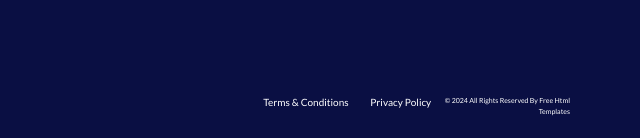
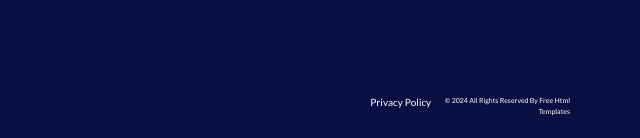
Before and after one commit to nathenwilliamsnw/domesticandgenialrepairs, a plain HTML site: page index.html in a window 1280 px wide. Shown: the part 5024-5162 px from the top of the page, 640-1280 px from the left. Drawn offline with nearby package versions, Linux system fonts and the light colour scheme.

Commit message:
tnc text removed

```diff
--- a/index.html
+++ b/index.html
@@ -719,9 +719,6 @@ We understand how important comfort is for a modern person. When appliances brea
         <div style="display: flex; width: 100%; justify-content:flex-end;">
 
           <p style="font-size: 10px;">
-            <a href="./TnC.html" target="_blank">Terms & Conditions</a>
-          </p>&nbsp;&nbsp;&nbsp;&nbsp;&nbsp;&nbsp;&nbsp;
-          <p style="font-size: 10px;">
             <a href="./privacy_policy.html" target="_blank">Privacy Policy</a>
           </p>
         </div>
```
